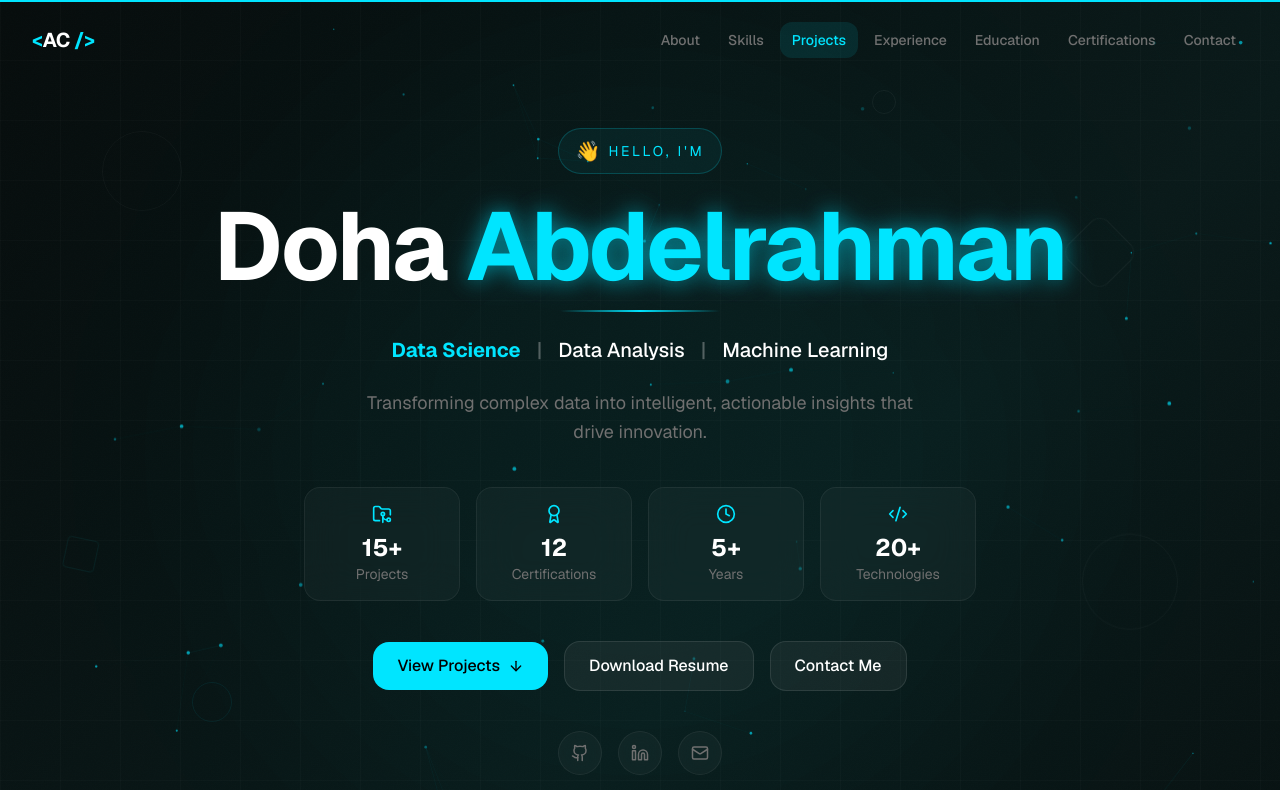
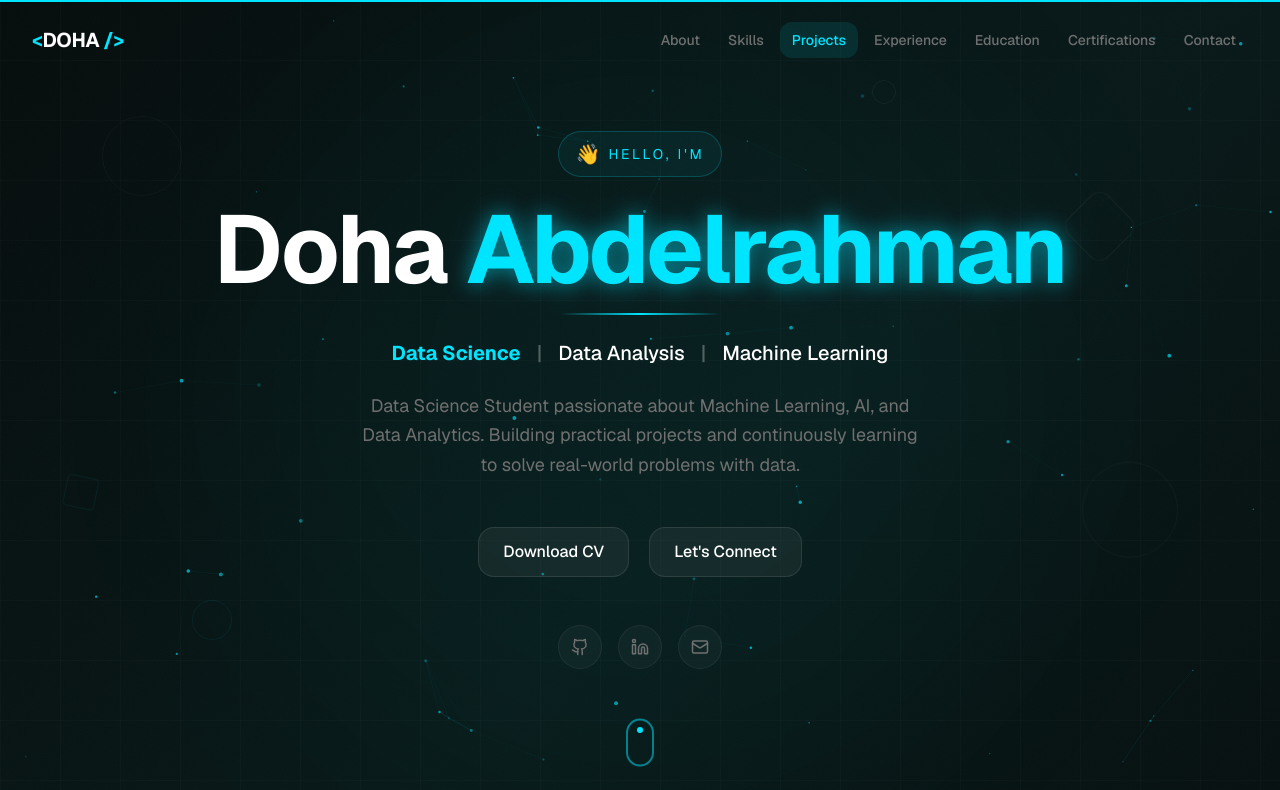
Before and after one commit to DohaAbdelrahman/final-portfolio, a Next.js app: page / in a window 1280 px wide. Shown: the top 790 px of the page. Built offline with nearby package versions, Linux system fonts and the light colour scheme.

Commit message:
update logo and navbar

```diff
--- a/src/components/portfolio/Hero.tsx
+++ b/src/components/portfolio/Hero.tsx
@@ -1,22 +1,28 @@
 'use client';
 
 import { motion } from 'framer-motion';
-import { FolderGit2, Award, Clock, Code2, Github, Linkedin, Mail, ArrowDown } from 'lucide-react';
+import { Github, Linkedin, Mail } from 'lucide-react';
 import ParticleCanvas from './ParticleCanvas';
 import AnimatedSection from './AnimatedSection';
 import MagneticButton from './MagneticButton';
 
-const stats = [
-  { icon: FolderGit2, number: '15+', label: 'Projects' },
-  { icon: Award, number: '12', label: 'Certifications' },
-  { icon: Clock, number: '5+', label: 'Years' },
-  { icon: Code2, number: '20+', label: 'Technologies' },
-];
 
 const socials = [
-  { icon: Github, href: '#', label: 'GitHub' },
-  { icon: Linkedin, href: '#', label: 'LinkedIn' },
-  { icon: Mail, href: '#', label: 'Email' },
+  {
+    icon: Github,
+    href: "https://github.com/DohaAbdelrahman",
+    label: "GitHub",
+  },
+  {
+    icon: Linkedin,
+    href: "https://www.linkedin.com/in/doha-abdelrahman-3540292a5/",
+    label: "LinkedIn",
+  },
+  {
+    icon: Mail,
+    href: "mailto:dohaabdo757@gmail.com",
+    label: "Email",
+  },
 ];
 
 const containerVariants = {
@@ -32,7 +38,7 @@ const itemVariants = {
   visible: {
     opacity: 1,
     y: 0,
-    transition: { duration: 0.7, ease: [0.25, 0.46, 0.45, 0.94] },
+    transition: { duration: 0.7, ease: [0.25, 0.46, 0.45, 0.94] as const},
   },
 };
 
@@ -116,52 +122,28 @@ export default function Hero() {
             variants={itemVariants}
             className="text-muted-foreground text-base sm:text-lg max-w-xl mx-auto leading-relaxed mb-10"
           >
-            Transforming complex data into intelligent, actionable insights
-            that drive innovation.
+            Data Science Student passionate about Machine Learning, AI, and Data Analytics. Building practical projects and continuously learning to solve real-world problems with data.
           </motion.p>
-
-          {/* Stat cards */}
-          <motion.div
-            variants={itemVariants}
-            className="grid grid-cols-2 sm:grid-cols-4 gap-3 sm:gap-4 w-full max-w-2xl mb-10"
-          >
-            {stats.map((stat) => (
-              <div
-                key={stat.label}
-                className="glass rounded-xl p-3 sm:p-4 text-center group hover:animate-pulse-glow transition-all duration-300"
-              >
-                <stat.icon className="w-4 h-4 sm:w-5 sm:h-5 text-cyan mx-auto mb-2 group-hover:scale-110 transition-transform" />
-                <div className="text-xl sm:text-2xl font-bold text-white">
-                  {stat.number}
-                </div>
-                <div className="text-xs sm:text-sm text-muted-foreground">
-                  {stat.label}
-                </div>
-              </div>
-            ))}
-          </motion.div>
 
           {/* CTA Buttons */}
           <motion.div
             variants={itemVariants}
-            className="flex flex-wrap items-center justify-center gap-3 sm:gap-4 mb-10"
+            className="flex flex-wrap items-center justify-center gap-5 mt-2 mb-12"
           >
-            <MagneticButton>
-              <a href="#projects" className="btn-primary">
-                <span>View Projects</span>
-                <ArrowDown className="w-4 h-4" />
-              </a>
-            </MagneticButton>
 
             <MagneticButton>
-              <a href="#" className="btn-secondary">
-                <span>Download Resume</span>
+              <a
+              href="https://drive.google.com/file/d/1vlPN2HeH4bDd-tXfGg2ckXORN8nZMT-C/view?usp=sharing"
+              target="_blank"
+              rel="noopener noreferrer"
+              className="btn-secondary">
+                <span>Download CV</span>
               </a>
             </MagneticButton>
 
             <MagneticButton>
               <a href="#contact" className="btn-secondary">
-                <span>Contact Me</span>
+                <span>Let's Connect</span>
               </a>
             </MagneticButton>
           </motion.div>
@@ -175,6 +157,8 @@ export default function Hero() {
               <a
                 key={social.label}
                 href={social.href}
+                target="_blank"
+                rel="noopener noreferrer"
                 aria-label={social.label}
                 className="w-10 h-10 sm:w-11 sm:h-11 rounded-full glass flex items-center justify-center text-muted-foreground hover:text-cyan hover:glow-cyan transition-all duration-300 group"
               >
@@ -185,15 +169,30 @@ export default function Hero() {
         </motion.div>
 
         {/* Scroll indicator */}
-        <AnimatedSection animation="fadeUp" delay={1.2} className="absolute bottom-8 left-1/2 -translate-x-1/2">
-          <motion.div
+        <AnimatedSection
+          animation="fadeUp"
+          delay={1.2}
+          className="absolute bottom-8 left-1/2 -translate-x-1/2"
+        >
+          <motion.a
+            href="#about"
+            className="flex justify-center items-start w-7 h-12 border-2 border-cyan/50 rounded-full p-1"
             animate={{ y: [0, 8, 0] }}
-            transition={{ duration: 2, repeat: Infinity, ease: 'easeInOut' }}
-            className="flex flex-col items-center gap-2 text-muted-foreground/50"
+            transition={{
+              duration: 1.8,
+              repeat: Infinity,
+              ease: "easeInOut",
+            }}
           >
-            <span className="text-xs font-mono tracking-widest uppercase">Scroll</span>
-            <ArrowDown className="w-4 h-4" />
-          </motion.div>
+            <motion.div
+              className="w-1.5 h-1.5 rounded-full bg-cyan"
+              animate={{ y: [0, 18, 0] }}
+              transition={{
+                duration: 1.8,
+                repeat: Infinity,
+              }}
+            />
+          </motion.a>
         </AnimatedSection>
       </div>
     </section>
--- a/src/components/portfolio/Navbar.tsx
+++ b/src/components/portfolio/Navbar.tsx
@@ -71,7 +71,7 @@ export default function Navbar() {
                 className="text-xl font-bold tracking-tight text-white hover:text-cyan transition-colors duration-300"
               >
                 <span className="text-cyan">&lt;</span>
-                AC
+                DOHA
                 <span className="text-cyan"> /&gt;</span>
               </button>
             </MagneticButton>
```
